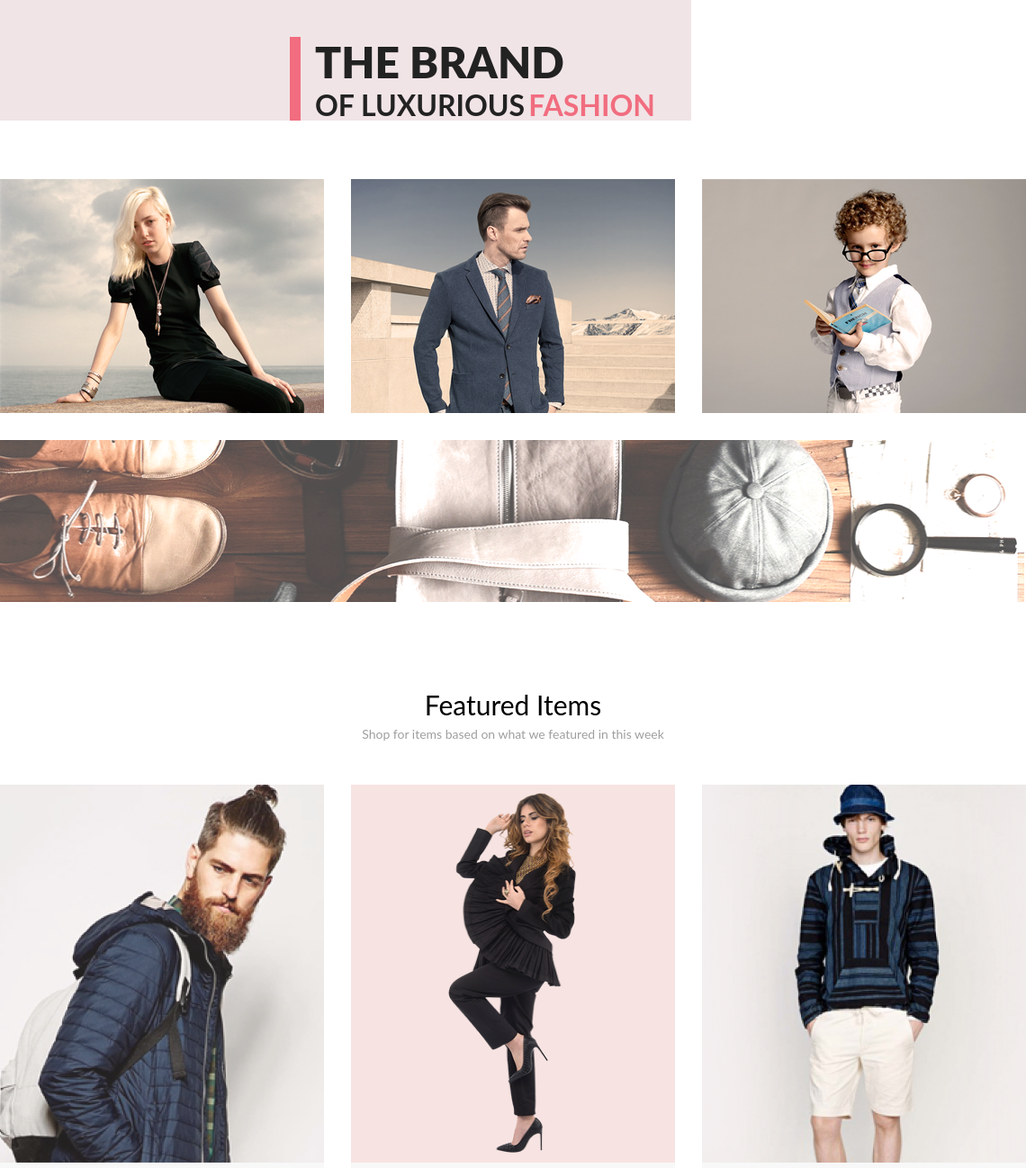
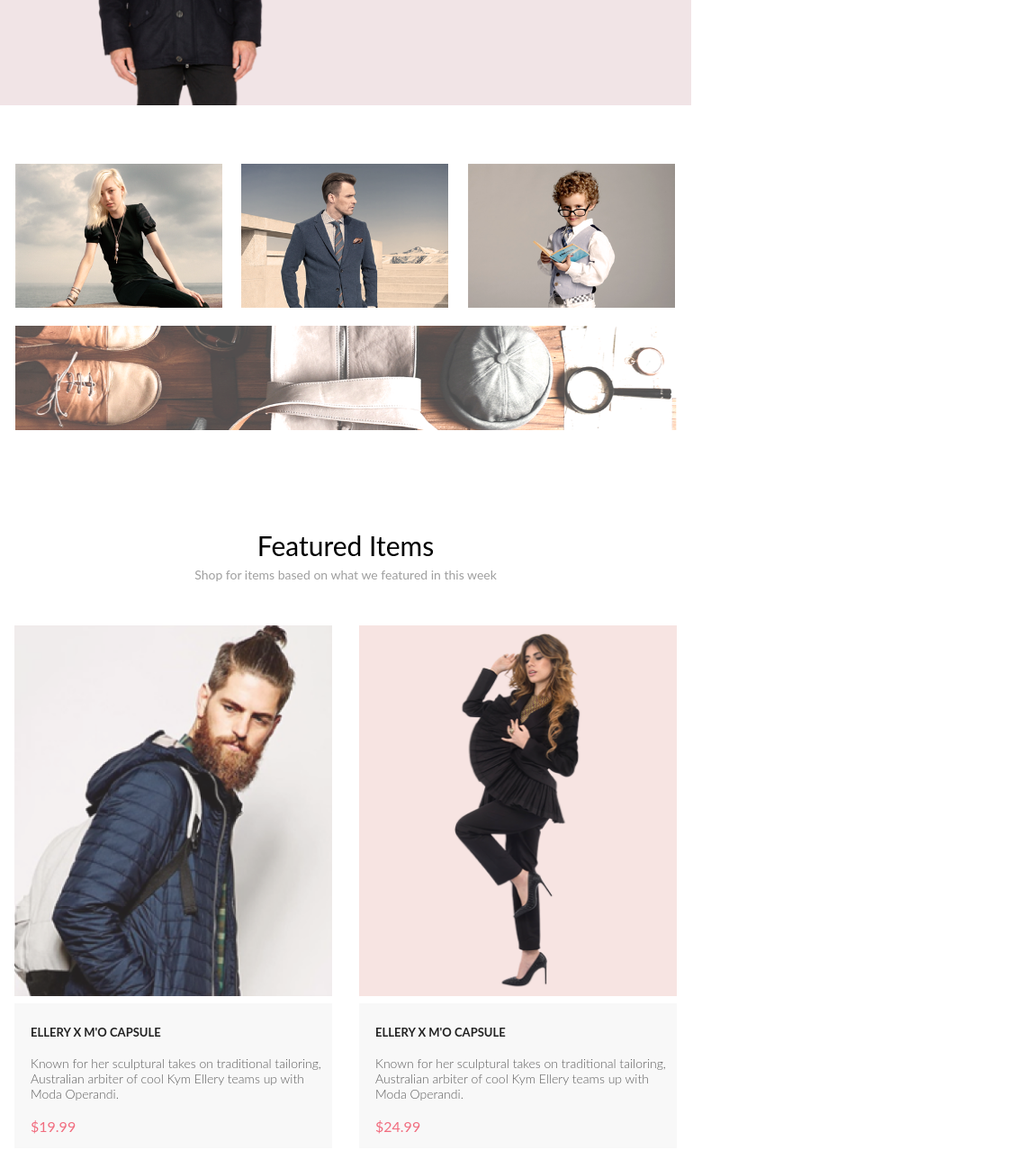
Before and after one commit to RuslanSakaev/DZ-GIT, a plain HTML site: page index.html in a window 768 px wide. Shown: the part 324-1622 px from the top of the page at 90% size, 1140 px wide, since content can reach past the window. Drawn offline with Linux system fonts and the light colour scheme.

Commit message:
Исправил конфликт

```diff
--- a/style.css
+++ b/style.css
@@ -5,7 +5,7 @@
 
 body {
     font-family: 'Lato', sans-serif;
-    max-width: 100%;
+    width: 100%;
 }
 
 img {
@@ -30,7 +30,6 @@ header {
     height: 75px;
 }
 
-/* Стили для остальных элементов */
 .header {
     display: flex;
     justify-content: space-between;
@@ -71,8 +70,8 @@ header {
     justify-self: start;
     margin-top: 290px;
     margin-left: 64px;
-    width: 418px;
-    height: 93px;
+    max-width: 418px;
+    max-height: 93px;
     border-left: 12px solid #F16D7F;
     padding-left: 16px;
     display: flex;
@@ -137,14 +136,14 @@ header {
     position: relative;
     overflow: hidden;
     width: 360px;
-    min-height: 260px;
+    max-height: 260px;
     transition: transform 0.3s;
 }
 
 .product-large {
     grid-column: span 3;
     width: 1140px;
-    min-height: 180px;
+    height: 180px;
 }
 
 .product-image {
@@ -258,7 +257,7 @@ header {
     height: 581px;
     display: flex;
     justify-content: center;
-    flex-wrap: wrap
+    flex-wrap: wrap;
 }
 
 .image-container {
@@ -266,7 +265,7 @@ header {
     height: 420px;
 }
 
-/* Обновленные стили для блока с текстом внутри карточек product-sale */
+/* стили для блока с текстом внутри карточек product-sale */
 .product-text {
     background-color: #F8F8F8;
     padding: 0;
@@ -278,14 +277,14 @@ header {
 
 .product-sale .product-text .product-title a {
     color: #222;
+    font-weight: bolder;
 }
 
 .product-title {
     text-decoration: none;
-    font-family: Lato;
-    color: #000;
-    ;
+    font-family: Lato, sans-serif;
     font-size: 13px;
+    font-weight: bolder;
     font-weight: 400;
     text-align: left;
     margin-top: 24px;
@@ -312,7 +311,6 @@ header {
     margin-left: 18px;
 }
 
-/* Стили для кнопки "Browse All Product" */
 .browse-button {
     text-align: center;
     margin-top: 48px;
@@ -339,5 +337,76 @@ header {
 
 .button-link:hover {
     background-color: #FF5068;
-    /* Цвет при наведении */
 }
+
+/* Медиа-запрос для планшетной версии (768px - 1024px) */
+@media screen and (min-width: 768px) and (max-width: 1024px) {
+
+    /* Изменения для хедера и баннера */
+    header {
+        padding-left: 32px;
+        padding-right: 32px;
+    }
+
+    .banner-brand {
+        margin-top: 138px;
+        margin-left: 39px;
+        max-width: 283px;
+        max-height: 78px;
+        border-left: 12px solid #F16D7F;
+        padding-left: 16px;
+        display: flex;
+        align-items: center;
+    }
+
+    .banner-brand .brand-text {
+        font-size: 44px;
+    }
+
+    .banner-brand .luxurious-text {
+        font-size: 24px;
+    }
+
+    .banner-brand .fashion-text {
+        font-size: 24px;
+    }
+
+    .product-section {
+        grid-gap: 20px;
+        max-width: 735px;
+        padding-left: 16px;
+        padding-right: 16px;
+    }
+
+    .product-card {
+        max-width: 230px;
+        max-height: 160px;
+    }
+
+    .product-large {
+        max-width: 735px;
+        max-height: 116px;
+    }
+
+    /* Стили для секции Featured Items */
+    .featured-items {
+        width: auto;
+        margin: 110px auto;
+        padding-left: 16px;
+        padding-right: 16px;
+    }
+
+    /* Изменения для контейнера карточек */
+    .card-container {
+        flex-direction: row;
+        flex-wrap: wrap;
+        justify-content: space-between;
+    }
+
+    /* Стили для карточек товаров */
+    .product-sale {
+        flex: 0 0 calc(50% - 15px);
+
+    }
+
+}
```
Also changed, not shown: index.html (+0 -6 lines).
